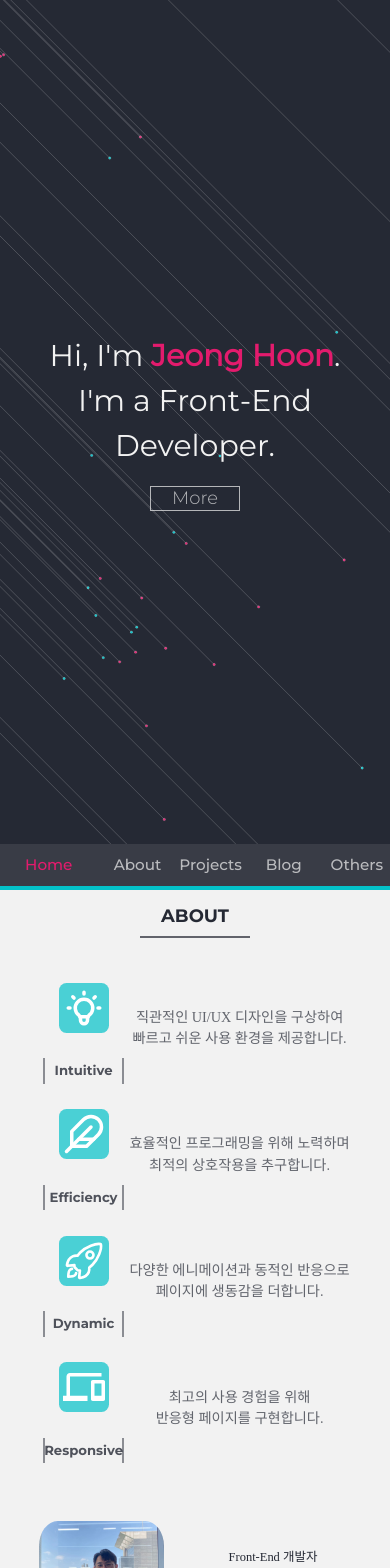
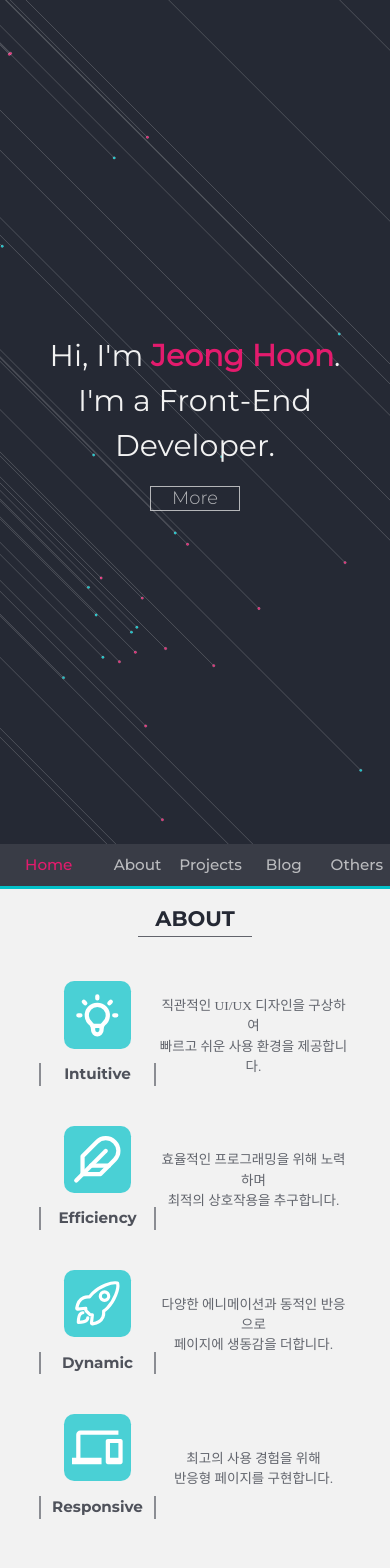
Before and after one commit to gnslalsl12/gnslalsl12.github.io, a React (Create React App) app: page / in a window 390 px wide. Shown: the top 1568 px of the page. Built offline with nearby package versions, Linux system fonts and the light colour scheme; a web font is replaced by a local one.

Commit message:
modify about page responsive

```diff
--- a/src/components/About.js
+++ b/src/components/About.js
@@ -261,11 +261,7 @@ const About = () => {
 
   const [hoveredSkill, setHoveredSkill] = useState({ skillType: "", name: null });
 
-  useEffect(() => {
-    console.log(hoveredSkill);
-  }, [hoveredSkill]);
-
-  function skillsContent(skillType) {
+  const skillsContent = (skillType) => {
     return (
       <li className={`skills_` + { skillType }}>
         <div className="skill_types_title_container">
@@ -310,7 +306,7 @@ const About = () => {
         </div>
       </li>
     );
-  }
+  };
 
   return (
     <div className="page_global_background page_about">
--- a/src/styles/about.scss
+++ b/src/styles/about.scss
@@ -9,7 +9,7 @@
   @include responsiveSize(1200, 250);
   @include respond {
     width: 80vw;
-    height: 60vh;
+    height: fit-content;
   }
   display: flex;
   flex-direction: row;
@@ -49,8 +49,9 @@
           flex-direction: column;
           justify-content: space-around;
           align-items: center;
-          width: 40%;
+          width: fit-content;
           height: 100%;
+          margin: max(2vw, 2vh) 0;
         }
         display: flex;
         flex-direction: column;
@@ -62,8 +63,8 @@
           @include respond {
             align-items: center;
             // @include tempBorder(black);
-            width: 70px;
-            height: 70px;
+            // margin-bottom: maxx(1);
+            margin-bottom: max(1vw, 1vh);
           }
           display: flex;
           flex-direction: row;
@@ -73,22 +74,33 @@
           height: 100%;
           > .about_summary_item_icon_value {
             @include responsiveSize(100, 100);
+            @include respond {
+              width: max(8vw, 8vh);
+              height: max(8vw, 8vh);
+            }
             display: grid;
             background: colorB(70);
             border-radius: 15%;
             place-content: center;
             > * {
               @include responsiveFontSize(70);
+              @include respond {
+                font-size: max(6vw, 6vh);
+              }
             }
           }
         }
         > .about_summary_item_title {
+          @include responsiveFontSize(22);
           @include respond {
-            width: 90%;
+            margin: 5% 0;
+            // padding: 0 10%;
+            width: min(30vw, 20vh);
             height: 20%;
-            @include responsiveFontSize(18);
+            font-size: max(2.3vw, 1.8vh);
+            border-left: max(0.3vw, 0.3vh) solid colorBlack(50);
+            border-right: max(0.3vw, 0.3vh) solid colorBlack(50);
           }
-          @include responsiveFontSize(22);
           display: grid;
           color: colorBlack(80);
           width: 70%;
@@ -103,9 +115,10 @@
         @include responsiveFontSize(18);
         @include respond {
           display: grid;
+          width: max(40vw, 25vh);
           height: 100%;
+          font-size: max(2.3vw, 1.6vh);
           place-content: center;
-          font-size: 0.89rem;
         }
         color: colorBlack(70);
         width: 100%;
@@ -158,7 +171,6 @@
     > .about_info_leftBox_text {
       @include responsiveFontSize(17);
       @include respond {
-        @include responsiveFontSize(25);
         display: flex;
         flex-direction: column;
         justify-content: center;
@@ -175,7 +187,7 @@
       > .about_info_leftBox_text_title {
         @include responsiveFontSize(20);
         @include respond {
-          font-size: 3.2vw;
+          font-size: max(3.2vw, 2.3vh);
           margin-bottom: 10%;
         }
         font-family: "Pretendard-SemiBold";
@@ -184,6 +196,7 @@
       > .about_info_leftBox_text_value {
         @include respond {
           font-size: 2.5vw;
+          font-size: max(2.5vw, 1.6vh);
           > br {
             display: none;
           }
@@ -197,26 +210,26 @@
       width: 100%;
       height: 50%;
     }
-    opacity: 0;
     display: flex;
     flex-direction: row;
     justify-content: space-between;
     width: 60%;
     height: 100%;
+    opacity: 0;
     overflow: hidden;
     > li {
       display: flex;
       flex-direction: column;
       justify-content: start;
       position: relative;
+      z-index: 1;
+      border-radius: 1rem;
       width: 32%;
       height: 100%;
       overflow: hidden;
-      border-radius: 1rem;
-      z-index: 1;
       > .skill_types_title_container {
+        position: relative;
         z-index: 2;
-        position: relative;
         color: colorWhite(100);
         background-color: rgb(102, 105, 105);
         width: 100%;
@@ -246,15 +259,15 @@
             font-size: 2.8vw;
           }
           display: flex;
+          justify-content: center;
+          align-items: center;
           position: absolute;
           bottom: 0%;
           left: 50%;
           width: 100%;
           height: 100%;
           font-family: "Montserrat-Medium";
-          justify-content: center;
           text-align: center;
-          align-items: center;
           transform: translate(-50%, 50%);
           opacity: 0;
           transition: opacity 0.2s ease-in-out, transform 0.2s ease-in-out;
@@ -265,15 +278,15 @@
         }
       }
       > .skill_list_column_container {
-        z-index: 1;
         display: flex;
         flex-direction: column;
         justify-content: start;
+        z-index: 1;
         background-color: colorBlack(20);
+        padding: 4% 5%;
         width: 100%;
         height: 85%;
         transform: translateY(-100%);
-        padding: 4% 5%;
         overflow-y: scroll;
         > .skills_list_column {
           display: flex;
@@ -290,6 +303,9 @@
               width: 7vw;
               height: 7vw;
             }
+            display: flex;
+            flex-direction: row;
+            justify-content: center;
             // width: 3rem;
             // height: 3rem;
             flex-shrink: 0;
@@ -298,12 +314,9 @@
             margin-bottom: 10%;
             opacity: 0.85;
             transition: opacity 0.3s ease;
-            display: flex;
-            flex-direction: row;
-            justify-content: center;
             > img {
+              width: 70%;
               object-fit: contain;
-              width: 70%;
             }
           }
 
--- a/src/styles/global.scss
+++ b/src/styles/global.scss
@@ -33,10 +33,13 @@
 .page_global_title {
   @include responsiveSize(160, 60);
   @include respond {
+    width: fit-content;
     // @include tempBorder(red);
-    @include responsiveSize(220, 70);
+    // @include responsiveSize(220, 70);
     place-content: start center;
-    border-bottom: 2px solid colorBlack(70);
+    padding: 0 max(2vw, 2vh);
+    padding-bottom: max(4vw, 4vh);
+    border-bottom: min(0.5vw, 0.3vh) solid colorBlack(70);
   }
   display: grid;
   place-content: center;
@@ -45,6 +48,9 @@
   overflow: hidden;
   > span {
     @include responsiveFontSize(30);
+    @include respond {
+      font-size: max(2.5vw, 2.5vh);
+    }
     color: colorBlack();
     opacity: 0;
     font-family: "Montserrat-Bold";
@@ -52,11 +58,11 @@
 }
 
 .page_global_box {
-  display: flex;
-  margin-top: 4%;
   @include respond {
     margin-top: 7%;
   }
+  display: flex;
+  margin-top: 4%;
 }
 
 span {
--- a/src/styles/navBar.scss
+++ b/src/styles/navBar.scss
@@ -6,6 +6,7 @@
     height: max(5vw, 5vh);
     // height: 7vw;
     // height: 5vh;
+    border-bottom: min(1vw, 0.6vh) solid colorB(100);
   }
   position: absolute;
   top: 100vh;
```
